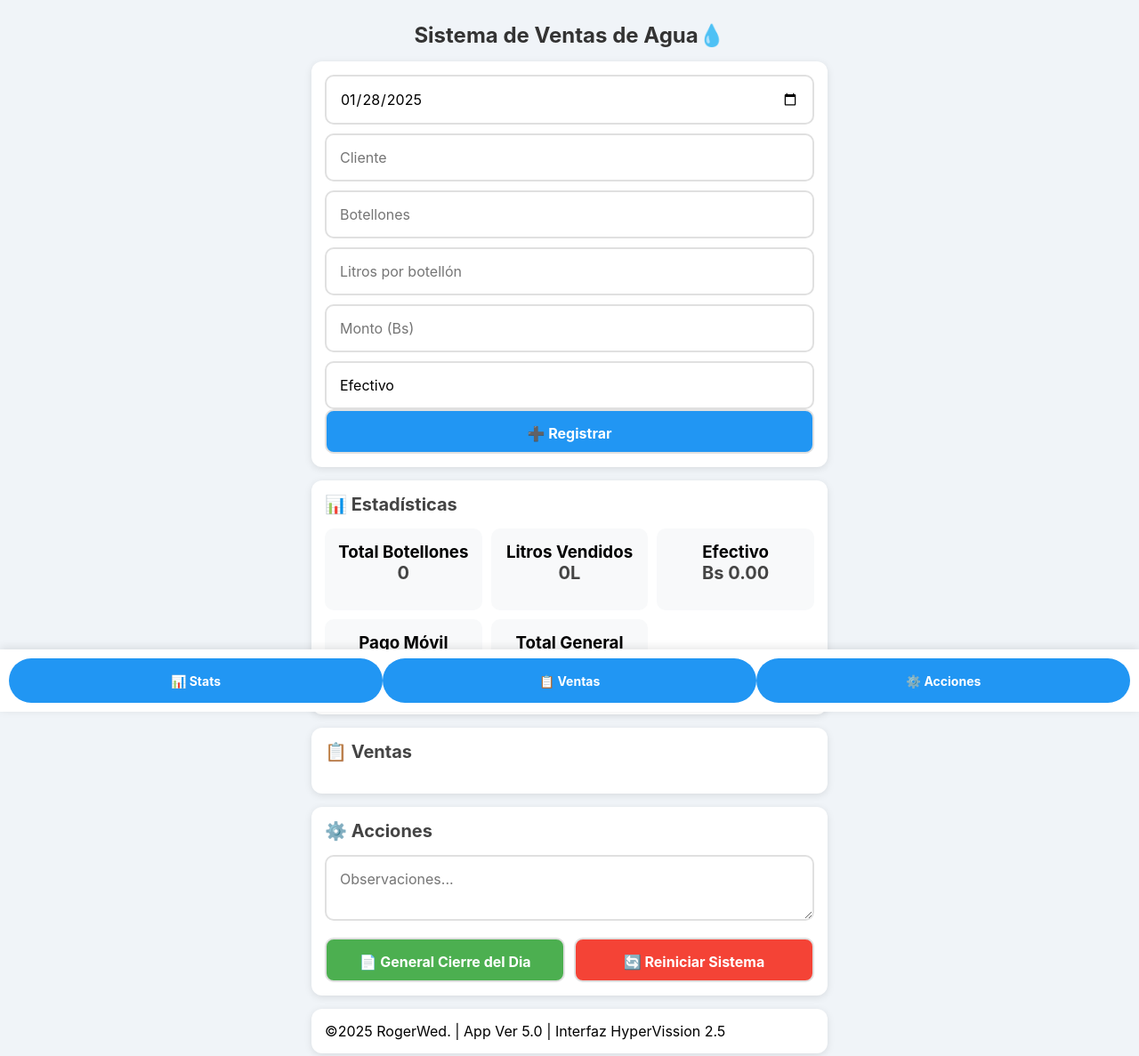
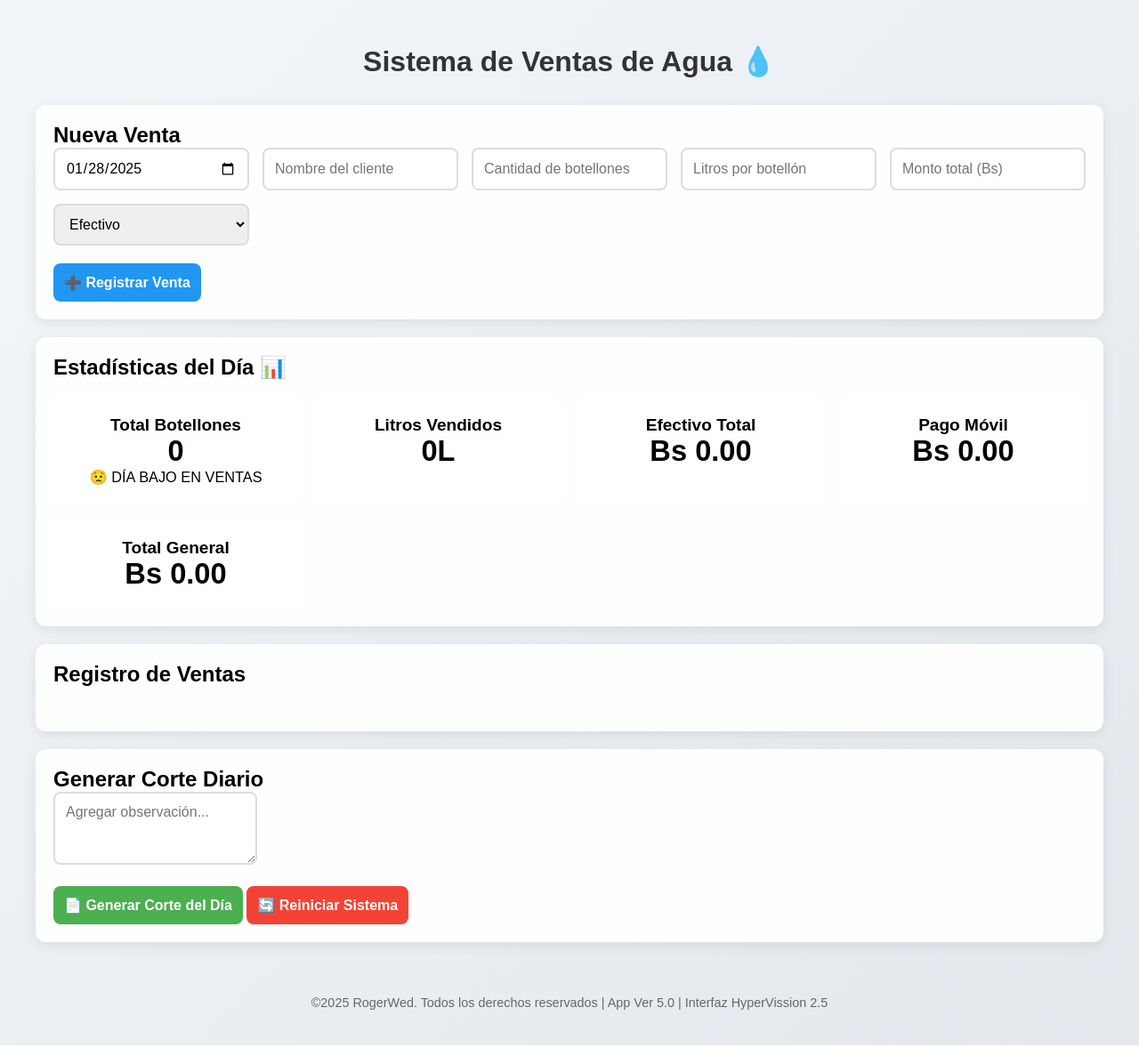
Before and after one commit to RogerWed/SIDVA, a plain HTML site: page index.html in a window 1280 px wide. Shown: the whole page at 89% size. Drawn offline with nearby package versions, Linux system fonts and the light colour scheme.

Commit message:
Add files via upload

```diff
--- a/index.html
+++ b/index.html
@@ -5,234 +5,190 @@
     <meta name="viewport" content="width=device-width, initial-scale=1.0">
     <title>SIDVA</title>
 	<link href="icon.png" rel="icon">
-    <link rel="manifest" href="/manifest.json">
     <script src="https://cdnjs.cloudflare.com/ajax/libs/jspdf/2.5.1/jspdf.umd.min.js"></script>
     <style>
         :root {
             --primary: #2196F3;
             --secondary: #4CAF50;
             --danger: #f44336;
-            --touch-size: 50px;
         }
 
         * {
             box-sizing: border-box;
             margin: 0;
             padding: 0;
-            font-family: -apple-system, BlinkMacSystemFont, 'Segoe UI', Roboto, sans-serif;
+            font-family: 'Arial', sans-serif;
         }
 
         body {
-            background: #f0f4f8;
-            -webkit-tap-highlight-color: transparent;
-            padding-bottom: 70px;
+            background: linear-gradient(135deg, #f3f6f9 0%, #e3e8ed 100%);
+            padding: 20px;
+            min-height: 100vh;
         }
 
         .container {
-            max-width: 100%;
-            padding: 10px;
+            max-width: 1200px;
+            margin: 0 auto;
         }
 
         .card {
-            background: white;
+            background: rgba(255, 255, 255, 0.95);
             border-radius: 12px;
-            padding: 15px;
-            margin-bottom: 15px;
-            box-shadow: 0 2px 8px rgba(0,0,0,0.1);
+            padding: 20px;
+            margin-bottom: 20px;
+            box-shadow: 0 4px 15px rgba(0, 0, 0, 0.08);
+            transition: transform 0.3s, box-shadow 0.3s;
+        }
+
+        .card:hover {
+            transform: translateY(-3px);
+            box-shadow: 0 6px 20px rgba(0, 0, 0, 0.1);
         }
 
         .input-group {
-            display: flex;
-            flex-direction: column;
-            gap: 10px;
+            display: grid;
+            grid-template-columns: repeat(auto-fit, minmax(200px, 1fr));
+            gap: 15px;
+            margin-bottom: 20px;
         }
 
         input, select, textarea, button {
-            width: 100%;
-            padding: 15px;
-            border: 2px solid #e0e0e0;
-            border-radius: 10px;
+            padding: 12px;
+            border: 2px solid #ddd;
+            border-radius: 8px;
             font-size: 16px;
-            background: white;
-            -webkit-appearance: none;
+            transition: all 0.3s;
+        }
+
+        input:focus, select:focus, textarea:focus {
+            border-color: var(--primary);
+            outline: none;
+            box-shadow: 0 0 8px rgba(33, 150, 243, 0.2);
         }
 
         button {
             background: var(--primary);
             color: white;
-            height: var(--touch-size);
+            cursor: pointer;
+            border: none;
             font-weight: bold;
-            transition: filter 0.2s;
-            touch-action: manipulation;
         }
 
-        button:active {
-            filter: brightness(90%);
-            transform: scale(0.98);
+        button:hover {
+            opacity: 0.9;
+            transform: translateY(-2px);
         }
 
         .sales-list {
-            margin-top: 20px;
-            max-height: 50vh;
-            overflow-y: auto;
-            -webkit-overflow-scrolling: touch;
+            margin-top: 30px;
         }
 
         .sale-item {
-            display: flex;
-            flex-wrap: wrap;
-            gap: 8px;
-            padding: 12px;
-            margin: 8px 0;
+            display: grid;
+            grid-template-columns: repeat(auto-fit, minmax(150px, 1fr));
+            gap: 10px;
+            padding: 15px;
+            margin: 10px 0;
             background: white;
             border-radius: 8px;
-            position: relative;
+            animation: appear 0.5s ease;
         }
 
-        .sale-item > div {
-            flex: 1 1 45%;
-            min-width: 120px;
-            padding: 5px;
-            font-size: 14px;
+        @keyframes appear {
+            from { opacity: 0; transform: scale(0.95); }
+            to { opacity: 1; transform: scale(1); }
         }
 
         .status {
-            padding: 8px 12px;
-            border-radius: 20px;
-            font-size: 14px;
-            touch-action: none;
+            cursor: pointer;
+            padding: 8px;
+            border-radius: 6px;
+            text-align: center;
+            font-weight: bold;
+            transition: all 0.3s;
         }
 
         .pending { background: #fff3cd; color: #856404; }
         .paid { background: #d4edda; color: #155724; }
 
-        .mobile-bottom-nav {
-            position: fixed;
-            bottom: 0;
-            left: 0;
-            right: 0;
-            background: white;
-            padding: 10px;
-            display: flex;
-            justify-content: space-around;
-            box-shadow: 0 -2px 10px rgba(0,0,0,0.1);
-            z-index: 1000;
-        }
-
-        .nav-button {
-            padding: 12px 20px;
-            border-radius: 25px;
-            background: var(--primary);
-            color: white;
-            border: none;
-            font-size: 14px;
-        }
-
-        h1 {
-            font-size: 24px;
-            text-align: center;
-            padding: 15px;
-            color: #333;
-        }
-
-        h2 {
-            font-size: 20px;
-            margin-bottom: 15px;
-            color: #444;
-        }
-
         .stats-grid {
             display: grid;
-            grid-template-columns: repeat(auto-fit, minmax(140px, 1fr));
-            gap: 10px;
+            grid-template-columns: repeat(auto-fit, minmax(250px, 1fr));
+            gap: 20px;
+            margin-top: 20px;
         }
 
         .stat-card {
-            padding: 15px;
+            padding: 20px;
             border-radius: 10px;
-            background: #f8f9fa;
             text-align: center;
+            background: white;
+            animation: pulse 2s infinite;
         }
 
-        @media (min-width: 600px) {
-            .container {
-                max-width: 600px;
-                margin: 0 auto;
-            }
+        @keyframes pulse {
+            0% { transform: scale(1); }
+            50% { transform: scale(1.02); }
+            100% { transform: scale(1); }
+        }
 
-            .input-group {
-                grid-template-columns: repeat(2, 1fr);
-            }
+         footer {
+            text-align: center;
+            margin-top: 40px;
+            padding: 20px;
+            color: #666;
+            font-size: 0.9em;
         }
     </style>
 </head>
 <body>
     <div class="container">
-        <h1>Sistema de Ventas de Agua💧</h1>
+        <h1 style="text-align: center; margin: 30px 0; color: #333;">Sistema de Ventas de Agua 💧</h1>
 
-        <div class="card" id="mainSection">
+        <div class="card">
+            <h2>Nueva Venta</h2>
             <div class="input-group">
                 <input type="date" id="fecha" required>
-                <input type="text" id="nombre" placeholder="Cliente" required>
-                <input type="number" id="cantidad" placeholder="Botellones" min="1" required>
+                <input type="text" id="nombre" placeholder="Nombre del cliente" required>
+                <input type="number" id="cantidad" placeholder="Cantidad de botellones" min="1" required>
                 <input type="number" id="litros" placeholder="Litros por botellón" min="1" required>
-                <input type="number" id="monto" placeholder="Monto (Bs)" min="0" step="0.01" required>
+                <input type="number" id="monto" placeholder="Monto total (Bs)" min="0" step="0.01" required>
                 <select id="pago">
                     <option value="efectivo">Efectivo</option>
                     <option value="movil">Pago Móvil</option>
                 </select>
             </div>
-            <button onclick="agregarVenta()">➕ Registrar</button>
+            <button onclick="agregarVenta()">➕ Registrar Venta</button>
         </div>
 
-        <div class="card" id="statsSection">
-            <h2>📊 Estadísticas</h2>
+        <div class="card">
+            <h2>Estadísticas del Día 📊</h2>
             <div class="stats-grid" id="stats"></div>
         </div>
 
-        <div class="card" id="salesSection">
-            <h2>📋 Ventas</h2>
+        <div class="card">
+            <h2>Registro de Ventas</h2>
             <div class="sales-list" id="sales-list"></div>
         </div>
 
-        <div class="card" id="actionsSection">
-            <h2>⚙️ Acciones</h2>
-            <textarea id="observacion" placeholder="Observaciones..." rows="2"></textarea>
-            <div style="margin-top: 15px; display: flex; gap: 10px;">
-                <button onclick="generarPDF()" style="background: var(--secondary); flex: 1;">📄 General Cierre del Dia</button>
-                <button onclick="reiniciarSistema()" style="background: var(--danger); flex: 1;">🔄 Reiniciar Sistema</button>
-
+        <div class="card">
+            <h2>Generar Corte Diario</h2>
+            <textarea id="observacion" placeholder="Agregar observación..." rows="3"></textarea>
+            <div style="margin-top: 20px;">
+                <button onclick="generarPDF()" style="background: var(--secondary);">📄 Generar Corte del Día</button>
+                <button onclick="reiniciarSistema()" style="background: var(--danger);">🔄 Reiniciar Sistema</button>
             </div>
         </div>
-
-        <div class="card" id="actionsSection">
-			<footer>
-                ©2025 RogerWed. | App Ver 5.0 | Interfaz HyperVission 2.5
-            </footer>
-        </div>
-
     </div>
-    <nav class="mobile-bottom-nav">
-        <button class="nav-button" onclick="scrollToSection('statsSection')">📊 Stats</button>
-        <button class="nav-button" onclick="scrollToSection('salesSection')">📋 Ventas</button>
-        <button class="nav-button" onclick="scrollToSection('actionsSection')">⚙️ Acciones</button>
-    </nav>
-
+    <footer>
+		©2025 RogerWed. Todos los derechos reservados | App Ver 5.0 | Interfaz HyperVission 2.5
+    </footer>
     <script>
-        // Estado de la aplicación
         let estadoApp = JSON.parse(localStorage.getItem('estadoVentas')) || {
             ventas: [],
             observacion: ''
         };
 
-        // Funciones de navegación
-        function scrollToSection(sectionId) {
-            document.getElementById(sectionId).scrollIntoView({
-                behavior: 'smooth'
-            });
-        }
-
-        // Lógica principal
         function guardarEstado() {
             localStorage.setItem('estadoVentas', JSON.stringify(estadoApp));
         }
@@ -272,7 +228,7 @@
                         ${venta.estado === 'paid' ? 'Pagado ✅' : 'Pendiente ⏳'}
                     </div>
                     <div>${venta.pago === 'efectivo' ? 'Efectivo 💵' : 'Pago Móvil 📱'}</div>
-                    <button onclick="eliminarVenta(${index})" style="background: var(--danger); width: 100%;">🗑️ Eliminar</button>
+                    <button onclick="eliminarVenta(${index})" style="background: var(--danger);">🗑️Eliminar</button>
                 </div>
             `).join('');
         }
@@ -285,26 +241,32 @@
             const movil = estadoApp.ventas.filter(v => v.pago === 'movil').reduce((a, b) => a + b.monto, 0);
             const total = efectivo + movil;
 
+            let nivelVentas = '';
+            if (totalBotellones >= 17) nivelVentas = '🚀 Día con Ventas Altas 🔥';
+            else if (totalBotellones >= 10) nivelVentas = '👍 DÍA MEDIO EN VENTAS';
+            else if (totalBotellones < 5) nivelVentas = '😟 DÍA BAJO EN VENTAS';
+
             stats.innerHTML = `
                 <div class="stat-card">
                     <h3>Total Botellones</h3>
-                    <h2>${totalBotellones}</h2>
+                    <h1>${totalBotellones}</h1>
+                    <p>${nivelVentas}</p>
                 </div>
                 <div class="stat-card">
                     <h3>Litros Vendidos</h3>
-                    <h2>${totalLitros}L</h2>
+                    <h1>${totalLitros}L</h1>
                 </div>
                 <div class="stat-card">
-                    <h3>Efectivo</h3>
-                    <h2>Bs ${efectivo.toFixed(2)}</h2>
+                    <h3>Efectivo Total</h3>
+                    <h1>Bs ${efectivo.toFixed(2)}</h1>
                 </div>
                 <div class="stat-card">
                     <h3>Pago Móvil</h3>
-                    <h2>Bs ${movil.toFixed(2)}</h2>
+                    <h1>Bs ${movil.toFixed(2)}</h1>
                 </div>
                 <div class="stat-card">
                     <h3>Total General</h3>
-                    <h2>Bs ${total.toFixed(2)}</h2>
+                    <h1>Bs ${total.toFixed(2)}</h1>
                 </div>
             `;
         }
@@ -316,11 +278,9 @@
         }
 
         function eliminarVenta(index) {
-            if(confirm('¿Seguro que deseas eliminar esta venta?')) {
-                estadoApp.ventas.splice(index, 1);
-                guardarEstado();
-                actualizarInterfaz();
-            }
+            estadoApp.ventas.splice(index, 1);
+            guardarEstado();
+            actualizarInterfaz();
         }
 
         function generarPDF() {
@@ -331,52 +291,39 @@
             const doc = new jsPDF();
             const fecha = new Date().toLocaleDateString('es-VE');
 
-            doc.setFontSize(16);
-            doc.text(`Reporte Diario - ${fecha}`, 15, 15);
+            doc.setFontSize(18);
+            doc.text(`Corte del Día - ${fecha}`, 20, 20);
 
             doc.setFontSize(12);
-            doc.text(`Observación: ${estadoApp.observacion}`, 15, 30);
+            doc.text(`Observación: ${estadoApp.observacion}`, 20, 30);
 
             const y = 40;
-
-            // Estadísticas
             const stats = [
                 `Total Botellones: ${estadoApp.ventas.reduce((a, b) => a + b.cantidad, 0)}`,
-                `Litros: ${estadoApp.ventas.reduce((a, b) => a + (b.cantidad * b.litros), 0)}L`,
-                `Efectivo: Bs ${estadoApp.ventas.filter(v => v.pago === 'efectivo').reduce((a, b) => a + b.monto, 0).toFixed(2)}`,
+                `Litros Vendidos: ${estadoApp.ventas.reduce((a, b) => a + (b.cantidad * b.litros), 0)}L`,
+                `Efectivo Total: Bs ${estadoApp.ventas.filter(v => v.pago === 'efectivo').reduce((a, b) => a + b.monto, 0).toFixed(2)}`,
                 `Pago Móvil: Bs ${estadoApp.ventas.filter(v => v.pago === 'movil').reduce((a, b) => a + b.monto, 0).toFixed(2)}`,
-                `Total: Bs ${(estadoApp.ventas.reduce((a, b) => a + b.monto, 0)).toFixed(2)}`
+                `Total General: Bs ${(estadoApp.ventas.reduce((a, b) => a + b.monto, 0)).toFixed(2)}`
             ];
 
             stats.forEach((text, index) => {
-                doc.text(text, 15, y + (index * 10));
+                doc.text(text, 20, y + (index * 10));
             });
 
-
-
-            doc.save(`reporte_${fecha.replace(/\//g, '-')}.pdf`);
+            doc.save(`Corte_del_dia_${fecha.replace(/\//g, '-')}.pdf`);
         }
 
         function reiniciarSistema() {
-            if (confirm('¿Estás seguro de reiniciar todos los datos?')) {
+            if (confirm('¿Está seguro de reiniciar todo el sistema?')) {
                 localStorage.clear();
                 estadoApp = { ventas: [], observacion: '' };
                 actualizarInterfaz();
             }
         }
 
-        // Service Worker para PWA
-        if ('serviceWorker' in navigator) {
-            window.addEventListener('load', () => {
-                navigator.serviceWorker.register('sw.js')
-                .then(registration => {
-                    console.log('Service Worker registrado');
-                });
-            });
-        }
-
         // Inicialización
         document.getElementById('fecha').value = new Date().toISOString().split('T')[0];
+        document.getElementById('observacion').value = estadoApp.observacion;
         actualizarInterfaz();
     </script>
 </body>
```
